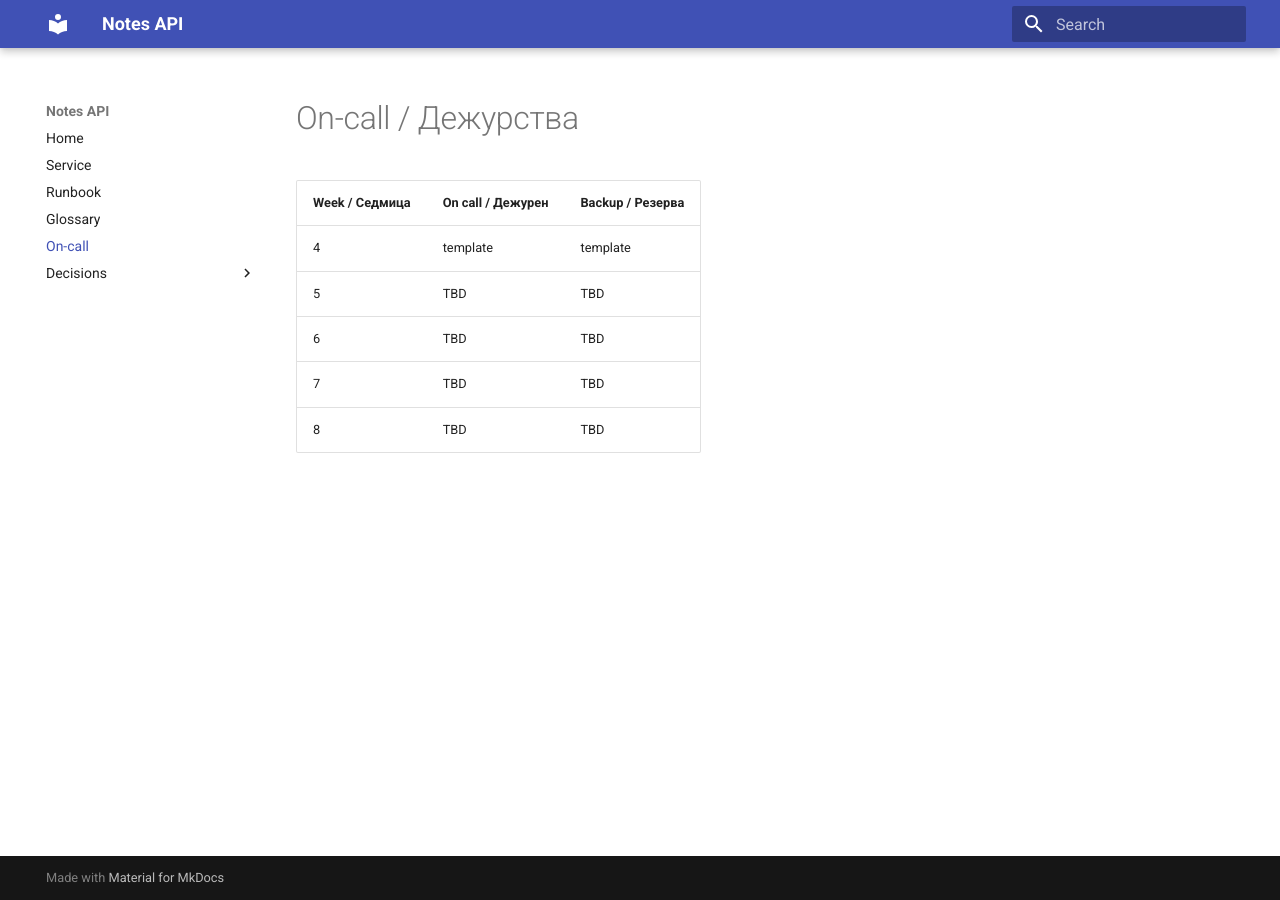
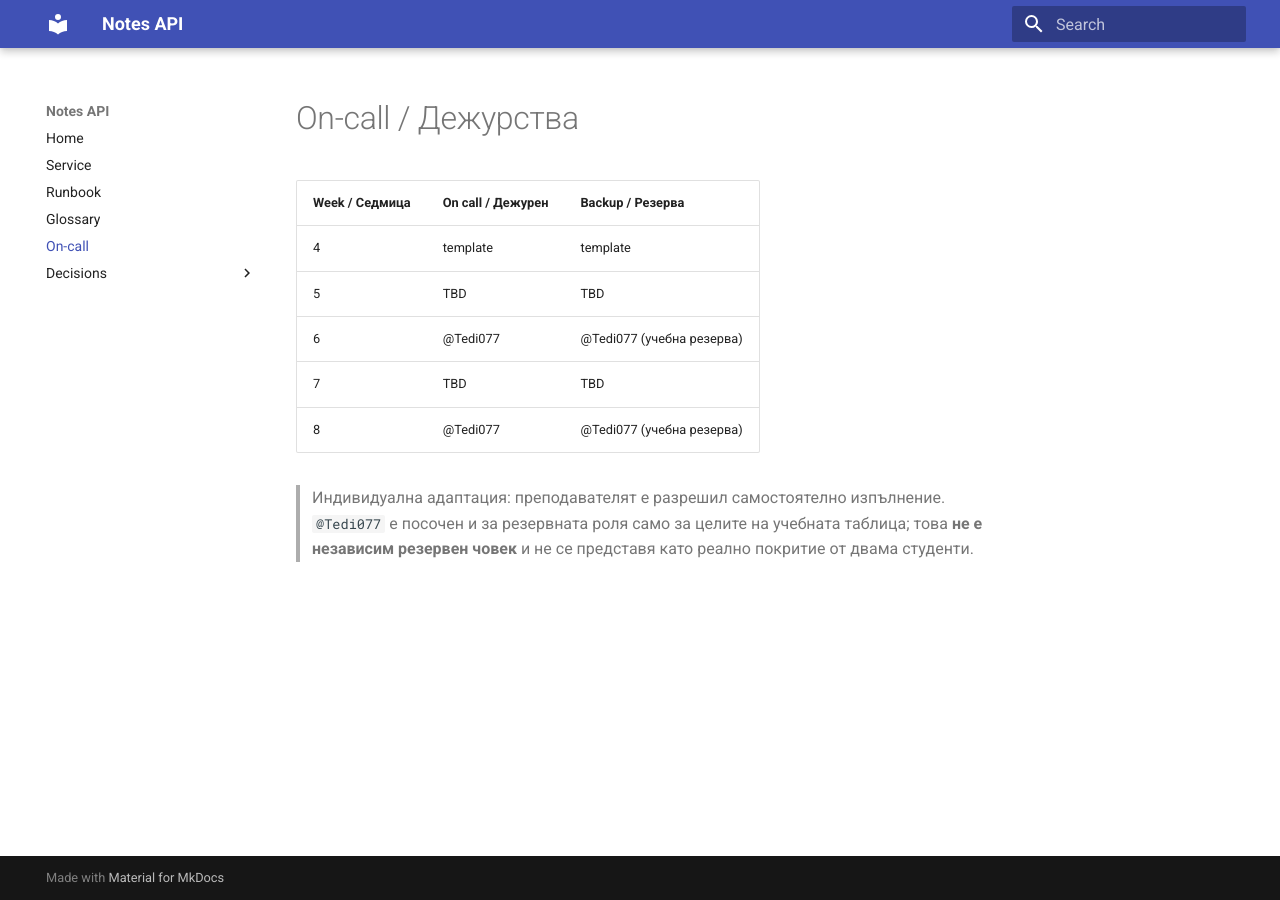
Before and after one commit to Tedi077/devops-lab-02, an MkDocs documentation site: the page built from docs/oncall.md, in a window 1280 px wide. Built offline with MkDocs 1.6.1 and Material for MkDocs 9.7.7, drawn with Linux system fonts in a browser that asks for light colours.

Commit message:
docs: assign weeks 6 and 8 in on-call rota (T11)

```diff
--- a/docs/oncall.md
+++ b/docs/oncall.md
@@ -4,6 +4,8 @@
 |---|---|---|
 | 4 | template | template |
 | 5 | TBD | TBD |
-| 6 | TBD | TBD |
+| 6 | @Tedi077 | @Tedi077 (учебна резерва) |
 | 7 | TBD | TBD |
-| 8 | TBD | TBD |
+| 8 | @Tedi077 | @Tedi077 (учебна резерва) |
+
+> Индивидуална адаптация: преподавателят е разрешил самостоятелно изпълнение. `@Tedi077` е посочен и за резервната роля само за целите на учебната таблица; това **не е независим резервен човек** и не се представя като реално покритие от двама студенти.
```
